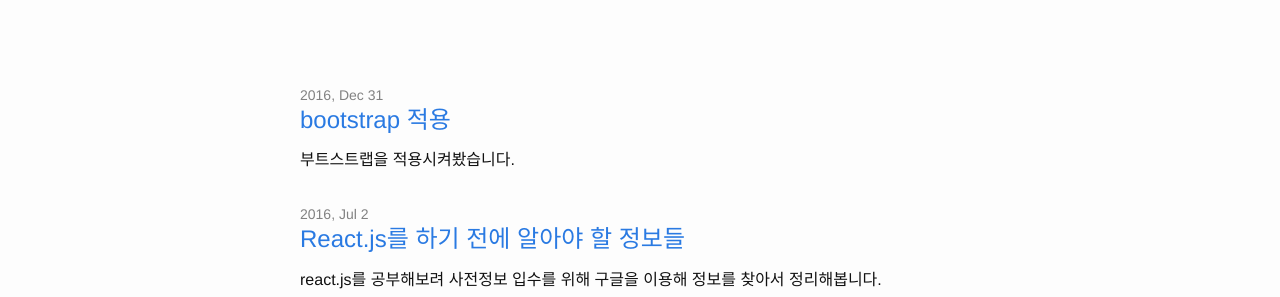
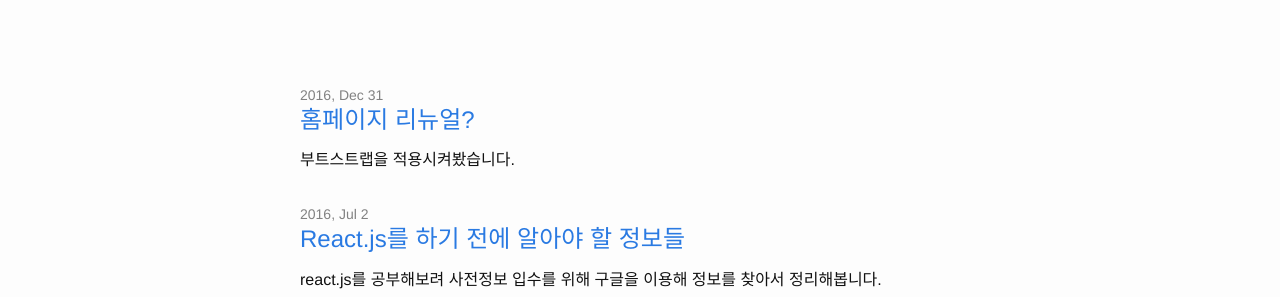
Before and after one commit to imsukmin/blog, a Jekyll site: the page built from index.html, in a window 1280 px wide. Shown: the part 302-599 px from the top of the page. Built offline with Jekyll 4.4.1, drawn with Linux system fonts in a browser that asks for light colours.

Commit message:
change post name and title

```diff
--- a/_posts/2016-12-31-adaptedbootstrap.markdown
+++ b/_posts/2016-12-31-renewal.markdown
@@ -1,6 +1,6 @@
 ---
 layout: post
-title: "bootstrap 적용"
+title: "홈페이지 리뉴얼?"
 date: "2016-12-31 13:00:14 +0900"
 ---
 
```
